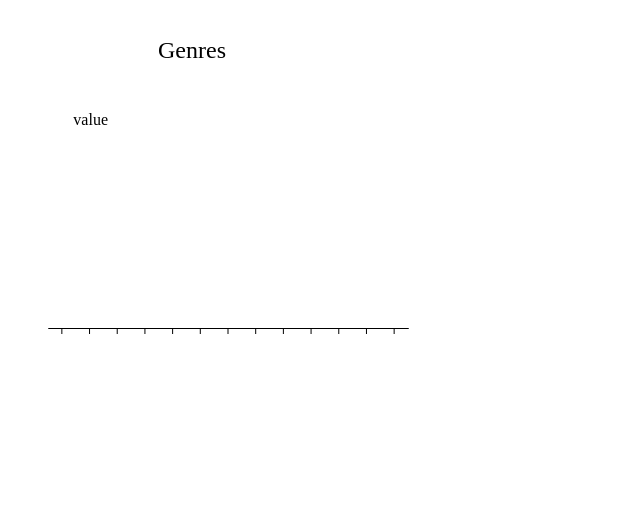
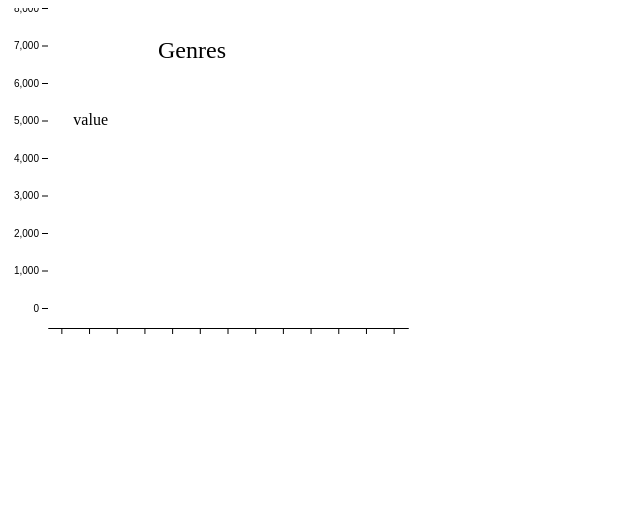
Before and after one commit to bmcghee/bmcghee.github.io, a plain HTML site: page index.html in a window 1280 px wide. Shown: the whole page, without its empty margins (0-640 px from the left). Drawn offline with nearby package versions, Linux system fonts and the light colour scheme.

Commit message:
Add files via upload

```diff
--- a/index.html
+++ b/index.html
@@ -80,6 +80,8 @@
         .text(data.y))
       svg.append("g")
         .call(xAxis);
+        svg.append("g")
+        .call(yAxis);
     });
 </script>
 </body>
```
